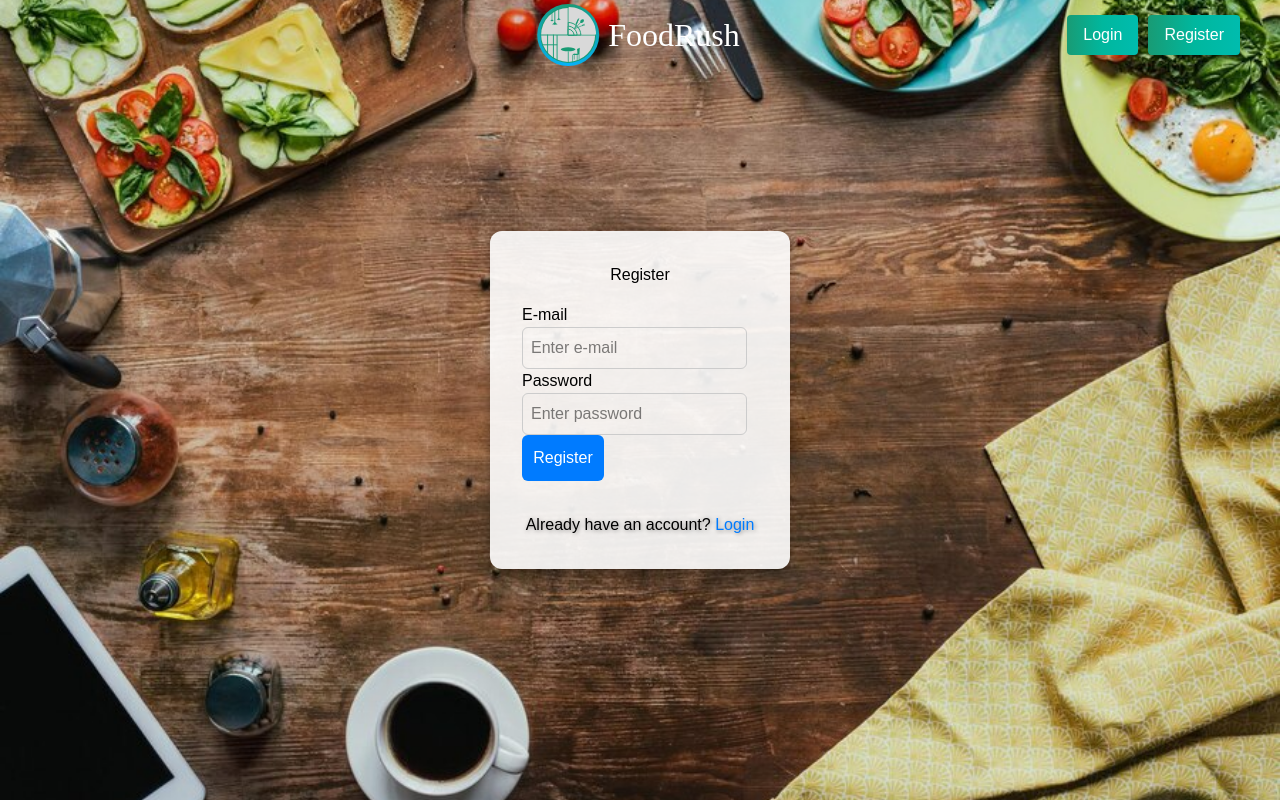
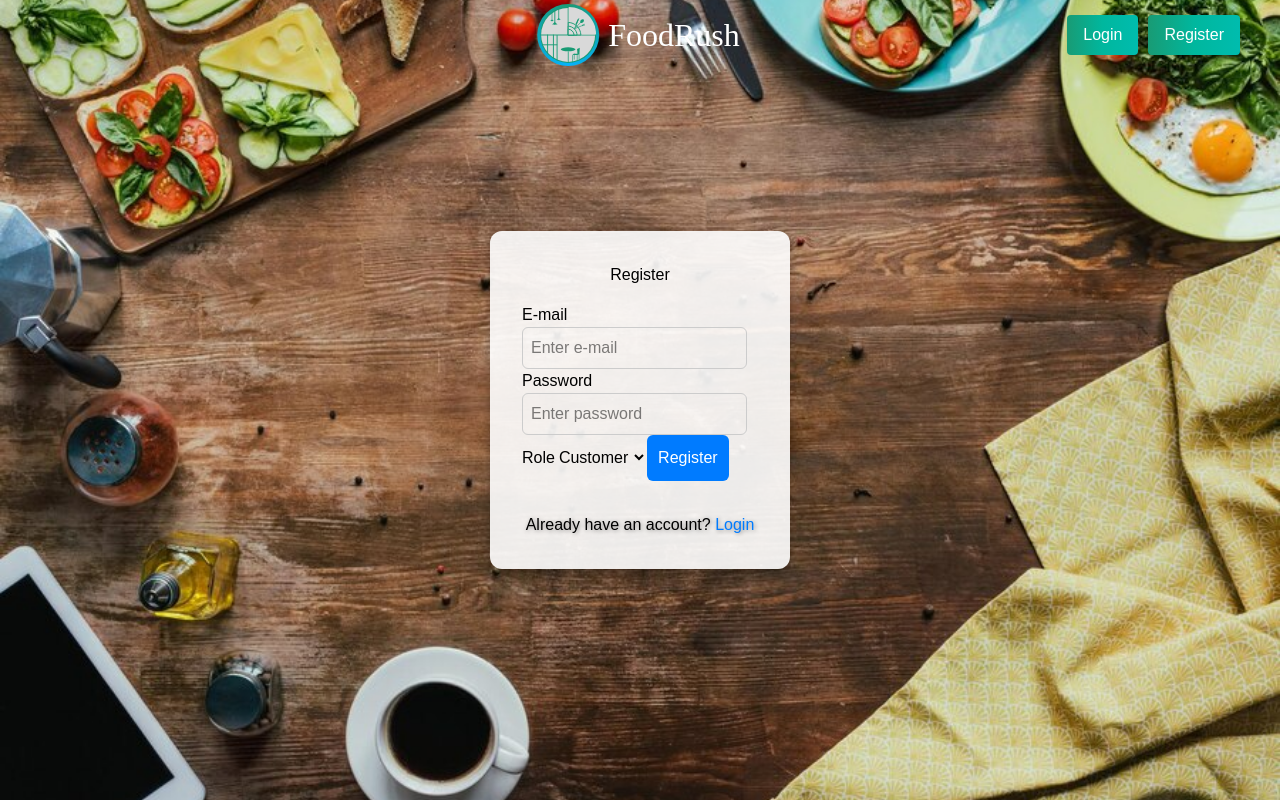
Before and after one commit to SvetlozarzzzKapitanov/FoodRush, a React (Vite) app: page /register in a window 1280 px wide. Built offline with nearby package versions, Linux system fonts and the light colour scheme.

Commit message:
Auth fix

```diff
--- a/src/App.tsx
+++ b/src/App.tsx
@@ -9,7 +9,6 @@ import OrderTestPage from "./pages/OrderTestPage.tsx"
 import OrderListPage from "./pages/OrderListPage.tsx"
 import { CartProvider } from "./components/ui/Cart/CartContext"
 import CartBubble from "./components/ui/Cart/CartBubble"
-import { Product } from "./types"
 import "./App.css"
 import CartPage from "./pages/CartPage.tsx";
 import RestaurantsPage from "./pages/RestaurantsPage.tsx";
--- a/src/pages/Login.tsx
+++ b/src/pages/Login.tsx
@@ -1,36 +1,36 @@
-import React, { useState } from 'react'
-import { useNavigate, useLocation } from 'react-router-dom'
-import { loginUser } from '../api/authApi'
-import MHeader from '../components/ui/Headers/MHeader'
-import PageWrapper from '../components/ui/PageWrapper'
-import './Login.css'
+import React, { useState } from 'react';
+import { useNavigate, useLocation } from 'react-router-dom';
+import { loginUser } from '../api/authApi';
+import MHeader from '../components/ui/Headers/MHeader';
+import PageWrapper from '../components/ui/PageWrapper';
+import './Login.css';
 
 const Login: React.FC = () => {
-    const [username, setUsername] = useState('')
-    const [password, setPassword] = useState('')
-    const [error, setError] = useState<string | null>(null)
-    const [loading, setLoading] = useState(false)
-    const navigate = useNavigate()
-    const location = useLocation()
+    const [username, setUsername] = useState('');
+    const [password, setPassword] = useState('');
+    const [error, setError] = useState<string | null>(null);
+    const [loading, setLoading] = useState(false);
+    const navigate = useNavigate();
+    const location = useLocation();
 
     const successMessage = location.state?.registered
         ? 'Successful registration! Please log in to your account.'
-        : null
+        : null;
 
     const handleLogin = async (e: React.FormEvent) => {
-        e.preventDefault()
-        setLoading(true)
+        e.preventDefault();
+        setLoading(true);
         try {
-            const res = await loginUser({ username, password })
-            localStorage.setItem('token', res.token)
-            localStorage.setItem('user', JSON.stringify(res.user))
-            navigate('/')
+            const res = await loginUser({ username, password });
+            localStorage.setItem('token', res.token);
+            localStorage.setItem('user', JSON.stringify(res.user));
+            navigate('/menu');
         } catch (err) {
-            setError('Login failed. Please check your credentials.')
+            setError('Login failed. Please check your credentials.');
         } finally {
-            setLoading(false)
+            setLoading(false);
         }
-    }
+    };
 
     return (
         <div className="bg-container">
@@ -55,7 +55,7 @@ const Login: React.FC = () => {
                             type="password"
                             id="password"
                             value={password}
-                            onChange={e => setPassword(e.target.value)}
+                            onChange={(e) => setPassword(e.target.value)}
                             placeholder="Enter password"
                         />
 
@@ -67,7 +67,7 @@ const Login: React.FC = () => {
                 </div>
             </PageWrapper>
         </div>
-    )
-}
+    );
+};
 
-export default Login
+export default Login;
--- a/src/pages/Register.tsx
+++ b/src/pages/Register.tsx
@@ -1,29 +1,37 @@
-import React, { useState } from 'react'
-import { useNavigate } from 'react-router-dom'
-import { registerUser } from '../api/authApi'
-import MHeader from '../components/ui/Headers/MHeader'
-import PageWrapper from '../components/ui/PageWrapper'
-import './Login.css'
+import React, { useState } from 'react';
+import { useNavigate } from 'react-router-dom';
+import MHeader from '../components/ui/Headers/MHeader';
+import PageWrapper from '../components/ui/PageWrapper';
+import { registerCustomer, registerEmployee, registerDelivery } from '../api/authApi';
+import './Login.css';
 
 const Register: React.FC = () => {
-    const [username, setUsername] = useState('')
-    const [password, setPassword] = useState('')
-    const [error, setError] = useState<string | null>(null)
-    const [loading, setLoading] = useState(false)
-    const navigate = useNavigate()
+    const [username, setUsername] = useState('');
+    const [password, setPassword] = useState('');
+    const [role, setRole] = useState<'customer' | 'employee' | 'delivery'>('customer');
+    const [error, setError] = useState<string | null>(null);
+    const [loading, setLoading] = useState(false);
+    const navigate = useNavigate();
 
     const handleRegister = async (e: React.FormEvent) => {
-        e.preventDefault()
-        setLoading(true)
+        e.preventDefault();
+        setLoading(true);
         try {
-            await registerUser({ username, password })
-            navigate('/login', { state: { registered: true } })
+            if (role === 'customer') {
+                await registerCustomer({ username, password });
+            } else if (role === 'employee') {
+                await registerEmployee({ username, password });
+            } else if (role === 'delivery') {
+                await registerDelivery({ username, password });
+            }
+            navigate('/login', { state: { registered: true } });
         } catch (err) {
-            setError('Registration failed. Please try again.')
+            console.error('Registration failed:', err);
+            setError('Registration failed. Please try again.');
         } finally {
-            setLoading(false)
+            setLoading(false);
         }
-    }
+    };
 
     return (
         <div className="bg-container">
@@ -47,9 +55,20 @@ const Register: React.FC = () => {
                             type="password"
                             id="password"
                             value={password}
-                            onChange={e => setPassword(e.target.value)}
+                            onChange={(e) => setPassword(e.target.value)}
                             placeholder="Enter password"
                         />
+
+                        <label htmlFor="role">Role</label>
+                        <select
+                            id="role"
+                            value={role}
+                            onChange={(e) => setRole(e.target.value as 'customer' | 'employee' | 'delivery')}
+                        >
+                            <option value="customer">Customer</option>
+                            <option value="employee">Employee</option>
+                            <option value="delivery">Delivery</option>
+                        </select>
 
                         <button type="submit">Register</button>
                     </form>
@@ -59,7 +78,7 @@ const Register: React.FC = () => {
                 </div>
             </PageWrapper>
         </div>
-    )
-}
+    );
+};
 
-export default Register
+export default Register;
```
